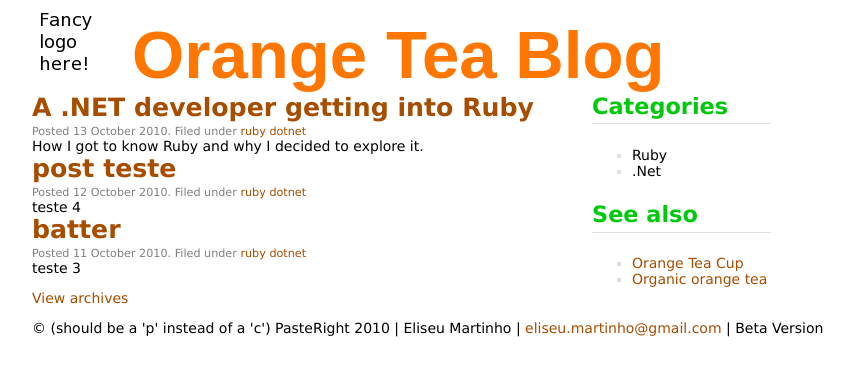
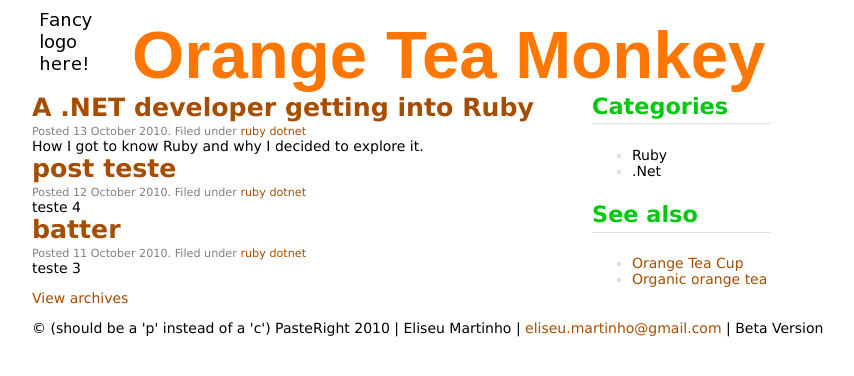
Before and after one commit to orangeeli/orangeteamonkey, a Jekyll site: the page built from index.html, in a window 1280 px wide. Shown: the top 376 px of the page, without its empty margins (188-1042 px from the left). Built offline with Jekyll 4.4.1, drawn with Linux system fonts in a browser that asks for light colours; Markdown is read by kramdown in place of the engine named in the settings; some of the changed lines change nothing that is shown.

Commit message:
orange tea monkey

```diff
--- a/_includes/header.html
+++ b/_includes/header.html
@@ -1,3 +1,3 @@
 <div id="header">
-	<h1 id="title"><a href="/"><img id="logo" src="/images/orangeteacup_fancyLogo.png" alt="orangeteacup logo"/>Orange Tea Blog</a></h1>
+	<h1 id="title"><a href="/"><img id="logo" src="/images/orangeteacup_fancyLogo.png" alt="orange tea monkey logo"/>Orange Tea Monkey</a></h1>
 </div>
--- a/_layouts/base.html
+++ b/_layouts/base.html
@@ -14,11 +14,26 @@
     <meta name="description" content="When oranges met a tea cup. Eliseu Martinho's personal web page!">
     <!--script type="text/javascript" src="http://use.typekit.com/ibb6jfd.js"></script-->
     <!--script type="text/javascript">try{Typekit.load();}catch(e){}</script-->
-    <script type="text/javascript" src="http://use.typekit.com/ioz7cqw.js"></script>
-    <script type="text/javascript">try{Typekit.load();}catch(e){}</script>
+    <!--script type="text/javascript" src="http://use.typekit.com/ioz7cqw.js"></script-->
+    <!--script type="text/javascript">try{Typekit.load();}catch(e){}</script-->
     <script type="text/javascript" src="/js/jquery.js"></script>
     <script type="text/javascript" src="/js/email.js"></script>
     <script type="text/javascript" src="/js/categoriesLoad.js"></script>
+
+    <script type="text/javascript">
+
+  var _gaq = _gaq || [];
+  _gaq.push(['_setAccount', 'UA-2248079-4']);
+  _gaq.push(['_trackPageview']);
+
+  (function() {
+    var ga = document.createElement('script'); ga.type = 'text/javascript'; ga.async = true;
+    ga.src = ('https:' == document.location.protocol ? 'https://ssl' : 'http://www') + '.google-analytics.com/ga.js';
+    var s = document.getElementsByTagName('script')[0]; s.parentNode.insertBefore(ga, s);
+  })();
+
+</script>
+
   </head>
   <body>
     <div id="container">
```
